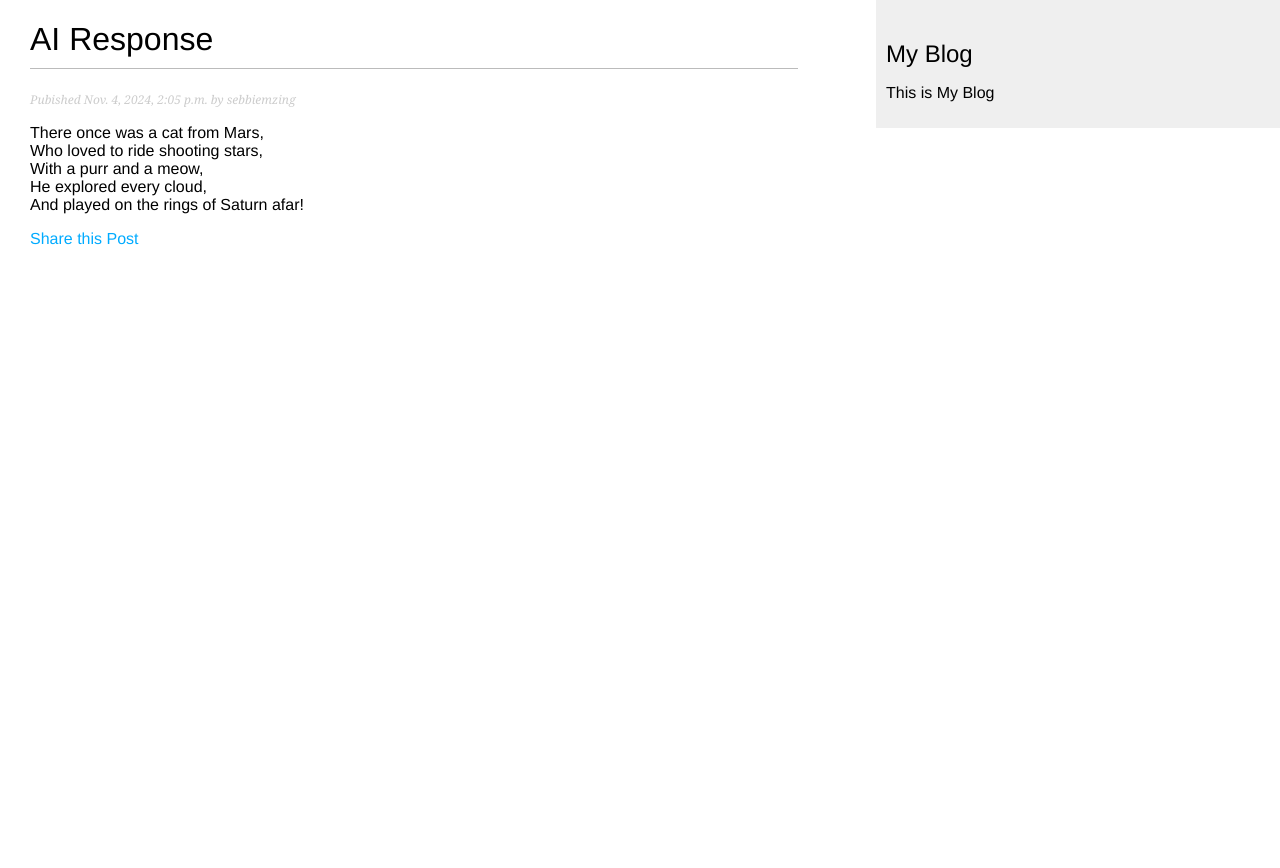
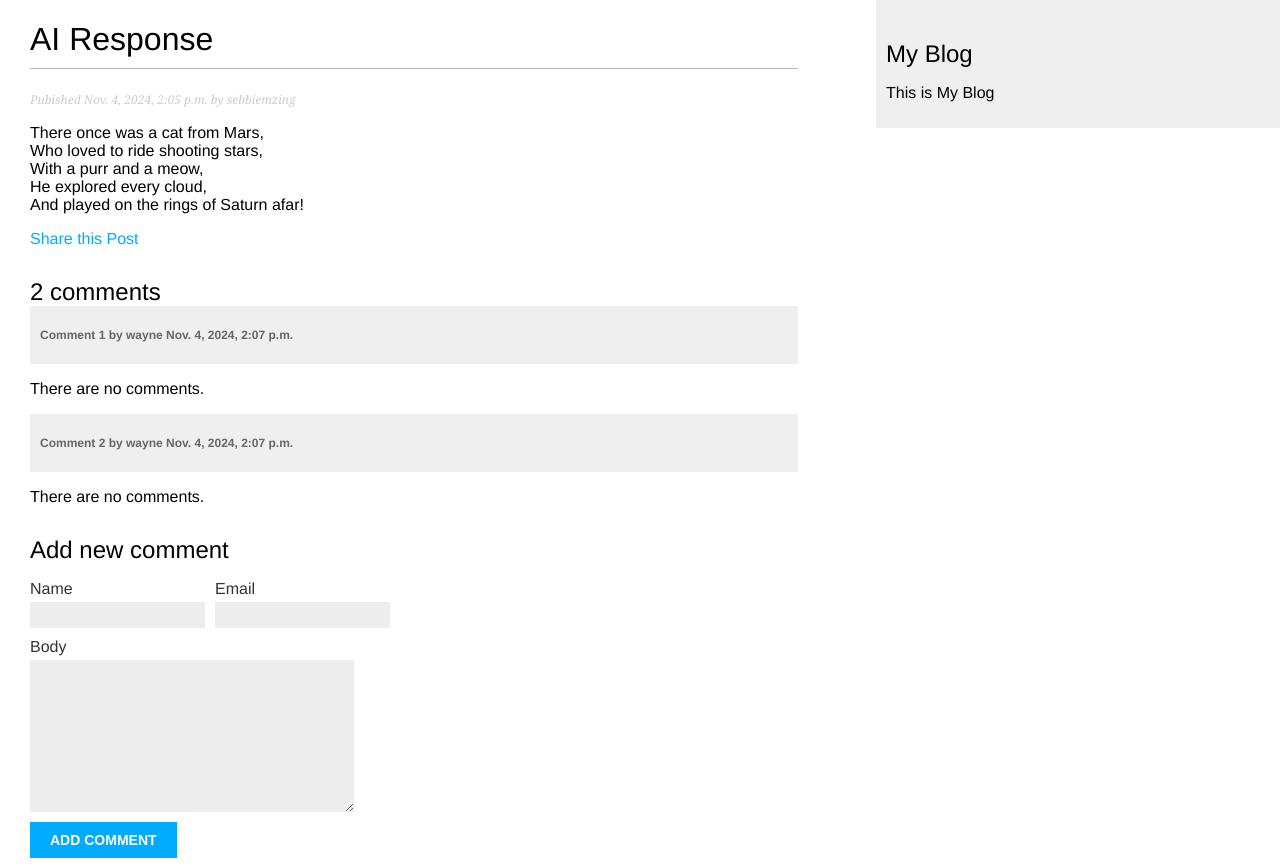
Before and after one commit to SebbieMzingKe/full-blog, a Django app: a page that uses djblog/templates/post/detail.html in a window 1280 px wide. Before the commit the page ends 245 px from the top, so only its background shows below. Run offline with Django 5.2, Linux system fonts and the light colour scheme; data comes from the database, SQL or seed files in the repository; both versions use the stored data as it was after the commit.

Commit message:
Update (feat): add comment system

```diff
--- a/djblog/forms.py
+++ b/djblog/forms.py
@@ -1,4 +1,5 @@
 from django import forms
+from . models import Comment
 
 
 class EmailPostForm(forms.Form):
@@ -9,3 +10,8 @@ class EmailPostForm(forms.Form):
     required=False,
     widget=forms.Textarea
     )
+
+class CommentForm(forms.ModelForm):
+    class Meta:
+        model = Comment
+        fields = ['name', 'email', 'body']
--- a/djblog/models.py
+++ b/djblog/models.py
@@ -64,3 +64,27 @@ class Post(models.Model):
                 self.slug
             ]
         )
+
+
+
+class Comment(models.Model):
+    post = models.ForeignKey(
+        Post,
+        on_delete=models.CASCADE,
+        related_name='comments'
+    )
+    name = models.CharField(max_length=80)
+    email = models.EmailField()
+    body = models.TextField()
+    created = models.DateTimeField(auto_now_add=True)
+    updated = models.DateTimeField(auto_now=True)
+    active = models.BooleanField(default=True)
+
+    class Meta:
+        ordering = ['created']
+        indexes = [
+            models.Index(fields=['created']),
+        ]
+
+    def __str__(self):
+        return f'Comment by {self.name} on {self.post}'
--- a/djblog/templates/post/detail.html
+++ b/djblog/templates/post/detail.html
@@ -14,4 +14,20 @@
         Share this Post
     </a>
     </p>
+    {% with comments.count as total_comments %}
+    <h2>
+        {{ total_comments}} comment{{ total_comments | pluralize }}
+    </h2>
+    {% endwith %}
+
+    {% for comment in comments %}
+    <div class="comment">
+        <p class="info">
+            Comment {{ forloop.counter }} by {{ comment.name }}
+            {{ comment.created }}
+        </p>
+    </div>
+    <p>There are no comments.</p>
+    {% endfor %}
+    {% include "post/includes/comment_form.html" %}
 {% endblock %}
--- /dev/null
+++ b/djblog/templates/post/includes/comment_form.html
@@ -0,0 +1,43 @@
+<h2>Add new comment</h2>
+<form action="{% url 'djblog:post_comment' post.id %}" method="post">
+
+    <!-- {{ form.as_p }} -->
+
+    <div class="left">
+        <label for="id_name">{{ form.name.label }}</label>
+        {{ form.name }}
+        {% if form.name.errors %}
+          <div class="error">{{ form.name.errors }}</div>
+        {% endif %}
+      </div>
+
+      <!-- Email field -->
+      <div class="left">
+        <label for="id_email">{{ form.email.label }}</label>
+        {{ form.email }}
+        {% if form.email.errors %}
+          <div class="error">{{ form.email.errors }}</div>
+        {% endif %}
+      </div>
+
+
+      <div>
+        <label for="id_body">{{ form.body.label }}</label>
+        {{ form.body }}
+        {% if form.body.errors %}
+          <div class="error">{{ form.body.errors }}</div>
+        {% endif %}
+      </div>
+
+
+      <!-- <div class="left">
+        {{ form.name.as_field_group }}
+      </div>
+
+      <div class="left">
+        {{ form.email.as_field_group }}
+      </div>
+      {{ form.body.as_field_group }} -->
+    {% csrf_token %}
+    <p><input type="submit" value="Add Comment"></p>
+</form>
--- a/djblog/urls.py
+++ b/djblog/urls.py
@@ -9,5 +9,7 @@ urlpatterns = [
     path('<int:year>/<int:month>/<int:day>/<slug:post>/',
           views.post_detail,
           name = 'post_detail'),
-          path('<int:post_id>/share/', views.post_share, name = 'post_share')
+    path('<int:post_id>/share/', views.post_share, name = 'post_share'),
+    path('<int:post_id>/comment/', views.post_comment, name = 'post_comment'),
+
 ]
--- a/djblog/views.py
+++ b/djblog/views.py
@@ -1,8 +1,9 @@
 from django.shortcuts import get_object_or_404, render
 from django.http import Http404, HttpResponse
 from .models import Post
-from .forms import EmailPostForm
+from .forms import EmailPostForm, CommentForm
 from django.http import  Http404
+from django.views.decorators.http import require_POST
 from django.views.generic import ListView
 from django.core.mail import send_mail, BadHeaderError
 
@@ -21,7 +22,7 @@ def post_list(request): # display all posts
 
     return render(
         request,
-        'djblog/post/list.html',
+        'post/list.html',
         {'posts':posts}
     )
 
@@ -39,10 +40,22 @@ def post_detail(request, year, month, day, post): # display a single post
         publish__day=day,
 
     )
+
+    # list active comments for this/a post
+    comments = post.comments.filter(active = True)
+
+    # form for users to comment
+    form = CommentForm()
+
+
     return render(
         request,
         'post/detail.html',
-        {'post':post}
+        {
+            'post':post,
+            'comments': comments,
+            'form': form
+         }
     )
 
 def post_share(request, post_id):
@@ -97,3 +110,33 @@ def post_share(request, post_id):
     'sent': sent
     }
     )
+
+
+@require_POST
+def post_comment(request, post_id):
+    post = get_object_or_404(
+        Post,
+        id = post_id,
+        status = Post.Status.PUBLISHED
+    )
+
+    comment = False
+
+    form = CommentForm(data = request.POST)
+    if form.is_valid():
+        # create comment object without saving it to the database
+        comment = form.save(commit = False)
+        # assign the post to the comment
+        comment.post = post
+        # save comment to the database
+        comment.save()
+
+        return render(
+            request,
+            'post/comment.html',
+            {
+                'post': post,
+                'form': form,
+                'comment': comment
+            }
+        )
```
Also changed, not shown: djblog/admin.py (+7 -1 lines), djblog/templates/post/comment.html (added, +12 -0 lines), db.sqlite3, djblog/migrations/0006_alter_post_managers_comment.py (added).
